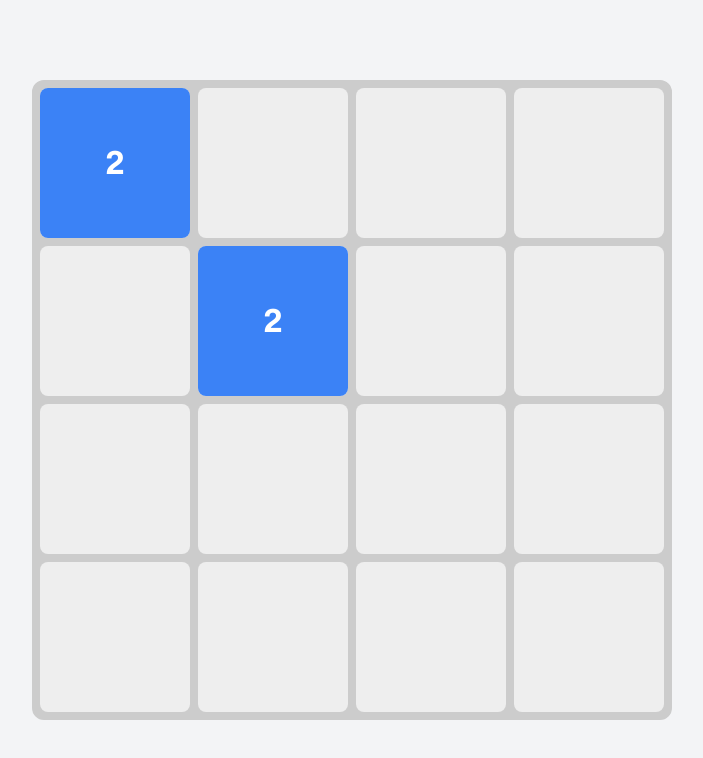
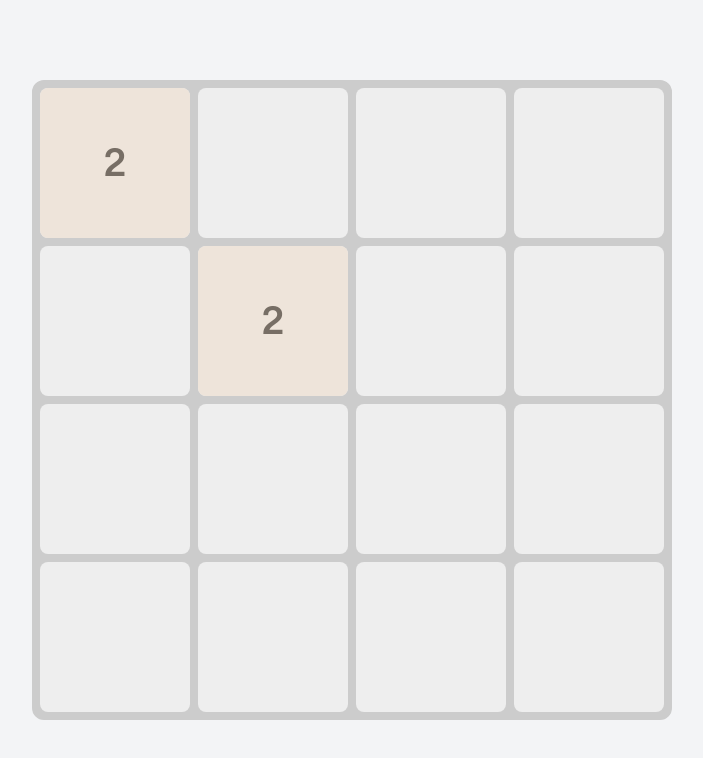
Before and after one commit to gist-life/2048, a React (Vite) app: page / in a window 1280 px wide. Shown: the top 758 px of the page, without its empty margins (288-991 px from the left). Built offline with nearby package versions, Linux system fonts and the light colour scheme.

Commit message:
impl with little bug

```diff
--- a/package.json
+++ b/package.json
@@ -12,11 +12,13 @@
   "dependencies": {
     "classnames": "^2.5.1",
     "immer": "^10.1.1",
+    "lodash": "^4.17.21",
     "react": "^19.0.0",
     "react-dom": "^19.0.0"
   },
   "devDependencies": {
     "@eslint/js": "^9.21.0",
+    "@types/lodash": "^4.17.16",
     "@types/react": "^19.0.10",
     "@types/react-dom": "^19.0.4",
     "@vitejs/plugin-react": "^4.3.4",
--- a/src/App.tsx
+++ b/src/App.tsx
@@ -1,15 +1,37 @@
-import React, { useState, useEffect, useRef } from 'react';
-import styled from 'styled-components';
+import React, { useState, useEffect, useRef, useCallback } from "react";
+import styled from "styled-components";
 import { produce } from "immer";
+import { throttle } from "lodash";
+import { darken } from "polished";
 
 const size = 4; // 4x4 그리드
+const keys: number[] = [];
 
-type Tile = { value: number, row: number, col: number };
+class TTile {
+    key: number;
+    value: number;
+    row: number;
+    col: number;
+    isNew?: boolean = false;
 
-const initialTiles: Tile[] = [
-    { value: 2, row: 0, col: 0 },
-    { value: 2, row: 1, col: 1 },
-];
+    constructor(key: number, value: number, row: number, col: number, isNew?: boolean) {
+        this.key = key;
+        this.value = value;
+        this.row = row;
+        this.col = col;
+        this.isNew = isNew;
+
+        keys.push(this.key);
+    }
+
+    double(): TTile {
+        return new TTile(this.key, this.value * 2, this.row, this.col, this.isNew);
+    }
+
+    moveTo(row: number, col: number, key?: number): TTile {
+        return new TTile(key == null ? this.key : key, this.value, row, col, this.isNew);
+    }
+}
 
 const GridWrapper = styled.div`
 	width: 80vmin;
@@ -20,9 +42,9 @@ const GridWrapper = styled.div`
 	grid-template-rows: repeat(${size}, 1fr);
 	gap: 8px;
 	background-color: #ccc;
+	border-color: #ccc;
 	border-radius: 12px;
 	border-width: 8px;
-    border-color: #ccc;
 `;
 
 const BackgroundTile = styled.div`
@@ -32,25 +54,276 @@ const BackgroundTile = styled.div`
 	height: 100%;
 `;
 
-const Tile = styled.div<{ x: number; y: number }>`
+function getColor(value: number) {
+    const bgColor: string = (() => {
+        switch (value) {
+            case 2:
+                return "#eee4da";
+            case 4:
+                return "#ede0c8";
+            case 8:
+                return "#f2b179";
+            case 16:
+                return "#f59563";
+            case 32:
+                return "#f67c5f";
+            case 64:
+                return "#f65e3b";
+            default:
+                return darken(Math.min(1, Math.round(Math.log2(value) - 7) / 13), "#edcf73");
+        }
+    })();
+
+    const textColor: string = (() => {
+        switch (value) {
+            case 2:
+            case 4:
+                return "#776e65";
+            default:
+                return "#f9f6f2";
+        }
+    })();
+
+    return { bgColor, textColor };
+}
+
+const TileStyle = styled.div<{ x: number; y: number, value: number, isNew?: boolean }>`
 	position: absolute;
 	width: calc((100% - ${(size - 1) * 8}px) / ${size});
 	height: calc((100% - ${(size - 1) * 8}px) / ${size});
-    transform: translate(${({ x }) => x}px, ${({ y }) => y}px);
-    transition: transform 0.3s ease;
-    background-color: #3b82f6;
-    color: white;
+	transform: translate(${({ x }) => x}px, ${({ y }) => y}px)
+            scale(${({ isNew }) => isNew ? 0 : 1});
+	transition: ${({ isNew }) => isNew
+            ? 'none'
+            : 'transform 0.3s ease, opacity 0.3s ease'};
+	background-color: ${props => getColor(props.value).bgColor};
+	color: ${props => getColor(props.value).textColor};
 	display: flex;
 	align-items: center;
 	justify-content: center;
-    font-size: 2rem;
-    font-weight: bold;
+	font-weight: 600;
+
+	// todo: cellSize 사용해서
+	font-size: ${props => `${Math.max(0, 3 - 0.3 * Math.max(0, props.value.toString().length - 4))}vw`};
 	border-radius: 8px;
 `;
 
+function Tile({ x, y, value, isNew }: { x: number; y: number; value: number, isNew?: boolean }) {
+    const [isNewLocal, setIsNewLocal] = useState(isNew);
+
+    useEffect(() => {
+        if (isNewLocal) {
+            requestAnimationFrame(() => {
+                setIsNewLocal(false);
+            });
+        }
+    }, [isNewLocal]);
+
+    return (
+        <TileStyle x={x} y={y} value={value} isNew={isNewLocal}>
+            {value}
+        </TileStyle>
+    );
+}
+
+type Direction = "move_up" | "move_down" | "move_left" | "move_right";
+
+function createMoreTile(grid: (TTile | null)[][]) {
+    while (true) {
+        const choice = Math.floor(Math.random() * (size * size));
+        const i = Math.floor(choice / size);
+        const j = choice % size;
+
+        if (grid[i][j] == null) {
+            // const newKey = Math.max(...grid.flat().filter(t => t != null).map(t => t.key)) + 1;
+
+            return produce(grid, draft => {
+                draft[i][j] = new TTile(Math.max(...keys) + 1, 2, i, j, true);
+            });
+        }
+    }
+}
+
+// function double(tile: TTile) {
+//     return new TTile()
+// }
+//
+// function moveTo(tile: Tile, row: number, col: number, key: number = tile.key) {
+//     return produce(tile, draft => {
+//         draft.key = key;
+//         draft.row = row;
+//         draft.col = col;
+//     });
+// }
+
+// todo: for 로 할 필요 없이 lastValue로 하면 됨
+function moveTiles(grid: (TTile | null)[][], direction: Direction) {
+    const newGrid: (TTile | null)[][] = Array.from({ length: size }, () => Array.from({ length: size }, () => null));
+    let isMoved = false;
+
+    console.log(grid);
+
+    switch (direction) {
+        case "move_up": {
+            for (let col = 0; col < size; col++) {
+                let cnt = 0;
+
+                for (let row = 0; row < size; row++) {
+                    if (grid[row][col] == null)
+                        continue;
+
+                    cnt += 1;
+
+                    let isMerged = false;
+                    for (let r = cnt - 2; r >= 0; r--) {
+                        if (newGrid[r][col] == null)
+                            continue;
+
+                        if (newGrid[r][col]!.value === grid[row][col]!.value) {
+                            newGrid[r][col] = grid[row][col]!.double().moveTo(r, col, newGrid[r][col]!.key);
+                            isMoved = true;
+                            isMerged = true;
+                            cnt -= 1;
+
+                            break;
+                        }
+                        else {
+                            break;
+                        }
+                    }
+
+                    if (!isMerged) {
+                        newGrid[cnt - 1][col] = grid[row][col]!.moveTo(cnt - 1, col);
+                        if (cnt - 1 !== row)
+                            isMoved = true;
+                    }
+                }
+            }
+            break;
+        }
+        case "move_down": {
+            for (let col = 0; col < size; col++) {
+                let cnt = 0;
+
+                for (let row = size - 1; row >= 0; row--) {
+                    if (grid[row][col] == null)
+                        continue;
+
+                    cnt += 1;
+
+                    let isMerged = false;
+                    for (let r = size - cnt + 1; r < size; r++) {
+                        if (newGrid[r][col] == null)
+                            continue;
+
+                        if (newGrid[r][col]!.value === grid[row][col]!.value) {
+                            newGrid[r][col] = grid[row][col]!.double().moveTo(r, col, newGrid[r][col]!.key);
+                            isMoved = true;
+                            isMerged = true;
+                            cnt -= 1;
+
+                            break;
+                        }
+                        else {
+                            break;
+                        }
+                    }
+
+                    if (!isMerged) {
+                        newGrid[size - cnt][col] = grid[row][col]!.moveTo(size - cnt, col);
+                        if (size - cnt !== row)
+                            isMoved = true;
+                    }
+                }
+            }
+            break;
+        }
+        case "move_left": {
+            for (let row = 0; row < size; row++) {
+                let cnt = 0;
+
+                for (let col = 0; col < size; col++) {
+                    if (grid[row][col] == null)
+                        continue;
+
+                    cnt += 1;
+
+                    let isMerged = false;
+                    for (let c = cnt - 2; c >= 0; c--) {
+                        if (newGrid[row][c] == null)
+                            continue;
+
+                        if (newGrid[row][c]!.value === grid[row][col]!.value) {
+                            newGrid[row][c] = grid[row][col]!.double().moveTo(row, c, newGrid[row][c]!.key);
+                            isMoved = true;
+                            isMerged = true;
+                            cnt -= 1;
+
+                            break;
+                        }
+                        else {
+                            break;
+                        }
+                    }
+
+                    if (!isMerged) {
+                        newGrid[row][cnt - 1] = grid[row][col]!.moveTo(row, cnt - 1);
+                        if (cnt - 1 !== col)
+                            isMoved = true;
+                    }
+                }
+            }
+            break;
+        }
+        case "move_right": {
+            for (let row = 0; row < size; row++) {
+                let cnt = 0;
+
+                for (let col = size - 1; col >= 0; col--) {
+                    if (grid[row][col] == null)
+                        continue;
+
+                    cnt += 1;
+
+                    let isMerged = false;
+                    for (let c = size - cnt + 1; c < size; c++) {
+                        if (newGrid[row][c] == null)
+                            continue;
+
+                        if (newGrid[row][c]!.value === grid[row][col]!.value) {
+                            newGrid[row][c] = grid[row][col]!.double().moveTo(row, c, newGrid[row][c]!.key);
+                            isMoved = true;
+                            isMerged = true;
+                            cnt -= 1;
+
+                            break;
+                        }
+                        else {
+                            break;
+                        }
+                    }
+
+                    if (!isMerged) {
+                        newGrid[row][size - cnt] = grid[row][col]!.moveTo(row, size - cnt);
+                        if (size - cnt !== col)
+                            isMoved = true;
+                    }
+                }
+            }
+            break;
+        }
+    }
+
+    return isMoved ? createMoreTile(newGrid) : grid;
+}
+
 const App: React.FC = () => {
-    const [tiles, setTiles] = useState(initialTiles);
-    const [cellSize, setCellSize] = useState(0);
+    const initialGrid: (TTile | null)[][] = Array.from({ length: size }, () => Array.from({ length: size }, () => null));
+    initialGrid[0][0] = new TTile(0, 2, 0, 0); //{ key: 0, value: 2, row: 0, col: 0 };
+    initialGrid[1][1] = new TTile(1, 2, 1, 1); //{ key: 1, value: 2, row: 1, col: 1 };
+
+    const [ grid, setGrid ] = useState(initialGrid);
+    const [ cellSize, setCellSize ] = useState(0);
     const containerRef = useRef<HTMLDivElement>(null);
 
     useEffect(() => {
@@ -71,54 +344,41 @@ const App: React.FC = () => {
         };
     }, []);
 
-    const moveTile = (direction: string) => {
-        const newTiles = tiles.map(tile => {
-            const newTile = { ...tile };
-            switch (direction) {
-                case 'ArrowUp':
-                    if (newTile.row > 0) newTile.row -= 1;
-                    break;
-                case 'ArrowDown':
-                    if (newTile.row < size - 1) newTile.row += 1;
-                    break;
-                case 'ArrowLeft':
-                    if (newTile.col > 0) newTile.col -= 1;
-                    break;
-                case 'ArrowRight':
-                    if (newTile.col < size - 1) newTile.col += 1;
-                    break;
-                default:
-                    break;
-            }
-            return newTile;
-        });
-        setTiles(newTiles);
-    };
+    const moveTile = useCallback<(_: Direction) => void>(
+        throttle((direction: Direction) => setGrid(moveTiles(grid, direction)), 350),
+        [ grid, setGrid, moveTiles ]
+    );
 
     useEffect(() => {
         const handleKeyDown = (e: KeyboardEvent) => {
-            if (['ArrowUp', 'ArrowDown', 'ArrowLeft', 'ArrowRight'].includes(e.key)) {
-                moveTile(e.key);
-            }
+            if (e.key === "ArrowUp")
+                moveTile("move_up");
+            else if (e.key === "ArrowDown")
+                moveTile("move_down");
+            else if (e.key === "ArrowLeft")
+                moveTile("move_left");
+            else if (e.key === "ArrowRight")
+                moveTile("move_right");
         };
-        window.addEventListener('keydown', handleKeyDown);
-        return () => window.removeEventListener('keydown', handleKeyDown);
-    }, [tiles]);
+
+        window.addEventListener("keydown", handleKeyDown);
+        return () => window.removeEventListener("keydown", handleKeyDown);
+    }, [ moveTile, grid ]);
 
     return (
         <div className="w-screen h-screen bg-gray-100 grid place-items-center">
             <GridWrapper ref={containerRef}>
-                {[...Array(size * size)].map((_, i) => (
-                    <BackgroundTile key={i} />
+                {[ ...Array(size * size) ].map((_, i) => (
+                    <BackgroundTile key={i}/>
                 ))}
-                {tiles.map((tile, index) => (
+                {grid.flat().filter(t => t != null).map(tile => (
                     <Tile
-                        key={index}
+                        key={tile.key}
                         x={tile.col * (cellSize + 8)}
                         y={tile.row * (cellSize + 8)}
-                    >
-                        {tile.value}
-                    </Tile>
+                        value={tile.value}
+                        isNew={tile.isNew}
+                    />
                 ))}
             </GridWrapper>
         </div>
```
Also changed, not shown: 1 other file (tests, documents, lock files or other folders). Lines whose indentation alone changed are shown as unchanged.
